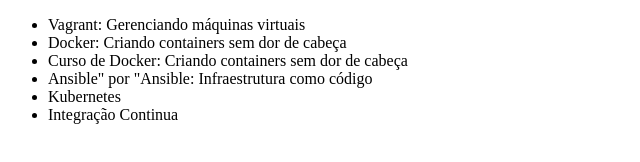
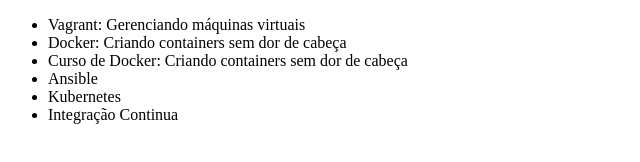
Before and after one commit to bservio/3rdtimeisthecharm, a plain HTML site: page index.html in a window 1280 px wide. Shown: the whole page, without its empty margins (0-640 px from the left). Drawn offline with Linux system fonts and the light colour scheme.

Commit message:
Revert "mudando nome do curso de ansible"
This reverts commit ba3a7d87106d7790ef231e3e13e854444d1326b1.

```diff
--- a/index.html
+++ b/index.html
@@ -9,7 +9,7 @@
         <li>Vagrant: Gerenciando máquinas virtuais</li>
         <li>Docker: Criando containers sem dor de cabeça</li>
         <li>Curso de Docker: Criando containers sem dor de cabeça</li>
-        <li>Ansible" por "Ansible: Infraestrutura como código</li>
+        <li>Ansible</li>
         <li>Kubernetes</li>
         <li>Integração Continua</li>
     </ul>
```
